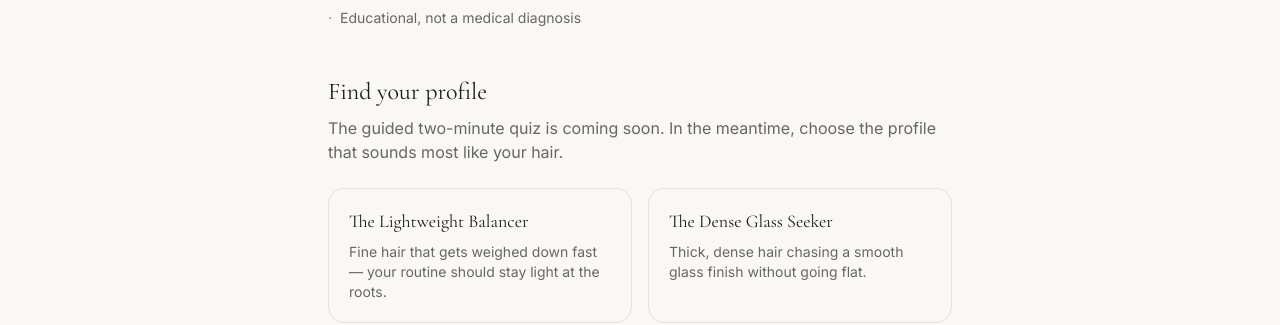
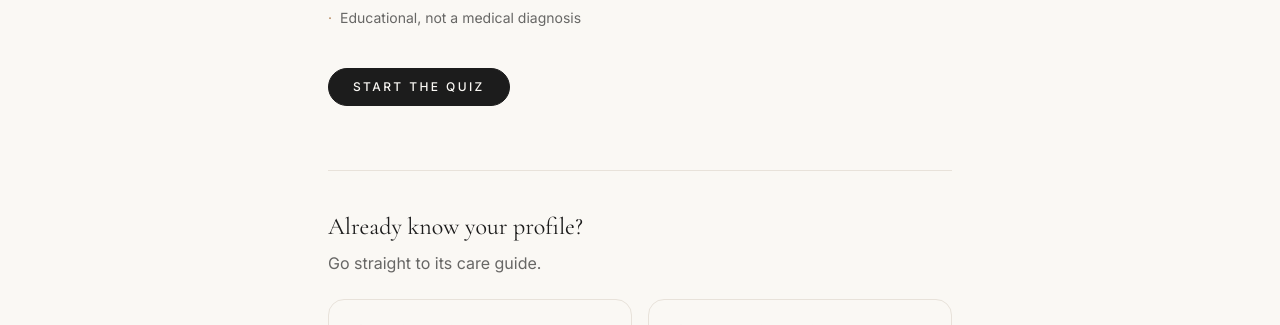
Before and after one commit to Essenly-beauty/adropofseoul, a Next.js app: page /beauty-profile/hair in a window 1280 px wide. Shown: the part 443-768 px from the top of the page. Built offline with nearby package versions, Linux system fonts and the light colour scheme; no server answers.

Commit message:
feat(profile): make the Hair Profile quiz the primary entry

```diff
--- a/app/beauty-profile/hair/page.tsx
+++ b/app/beauty-profile/hair/page.tsx
@@ -56,15 +56,21 @@ export default function HairProfilePage() {
         ))}
       </ul>
 
-      {/* The guided 12–14 question quiz is in build. Until it ships, this is
-          functional: choose the profile that fits and go to its care guide.
-          The six profiles double as the hair quiz's result archetypes. */}
-      <section className="mt-12">
-        <h2 className="font-serif text-2xl">Find your profile</h2>
-        <p className="mt-2 text-text-muted">
-          The guided two-minute quiz is coming soon. In the meantime, choose the
-          profile that sounds most like your hair.
-        </p>
+      <div className="mt-10">
+        <Link
+          href="/beauty-profile/hair/quiz"
+          className="inline-block rounded-full border border-text bg-text px-6 py-2.5 text-xs font-medium uppercase tracking-label text-bg transition-colors duration-medium ease-editorial hover:border-accent hover:bg-accent"
+        >
+          Start the quiz
+        </Link>
+      </div>
+
+      {/* Secondary path: the six profiles double as the quiz's result
+          archetypes, so anyone who already knows theirs can skip straight to
+          the care guide. */}
+      <section className="mt-16 border-t border-soft-gray pt-10">
+        <h2 className="font-serif text-2xl">Already know your profile?</h2>
+        <p className="mt-2 text-text-muted">Go straight to its care guide.</p>
         <div className="mt-6 grid gap-4 sm:grid-cols-2">
           {HAIR_PROFILES.map((p) => (
             <Link
```
